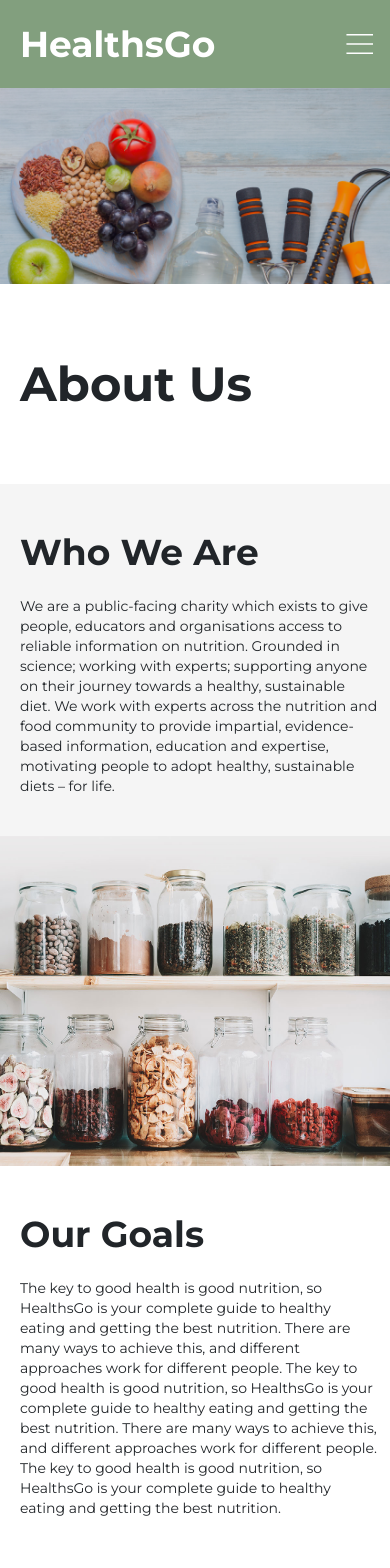
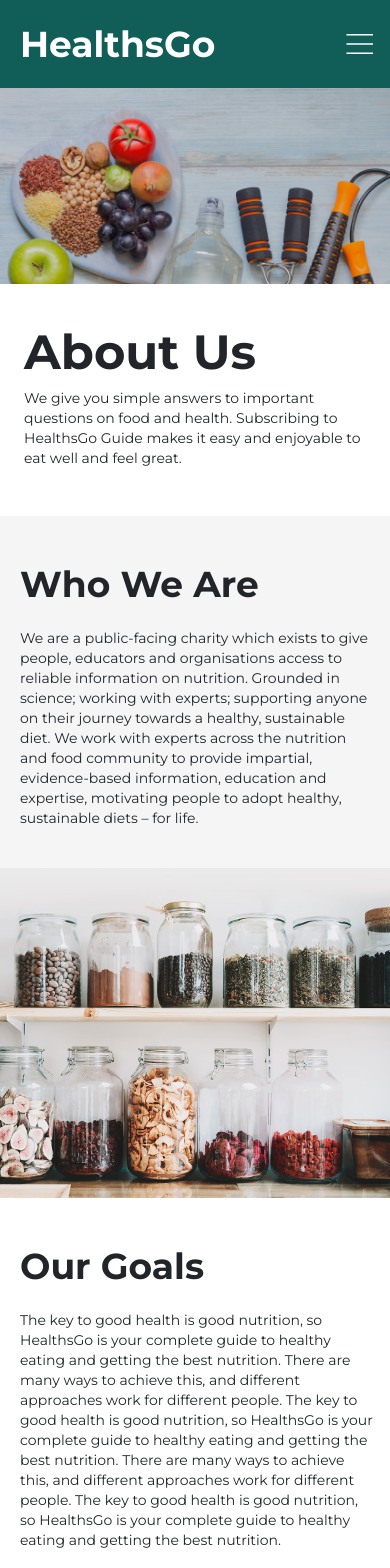
Before and after one commit to astrukar/HCI_2021-22, a Next.js app: page /about in a window 390 px wide. Shown: the top 1568 px of the page. Built offline with nearby package versions, Linux system fonts and the light colour scheme.

Commit message:
fix aligment, spacing and font to be consistent on pages

```diff
--- a/components/aboutcontainer/aboutcontainer.js
+++ b/components/aboutcontainer/aboutcontainer.js
@@ -3,10 +3,17 @@ const AboutContainer = () => {
   return (
     <>
       <Row>
-        <h1 className="flex pl-5 md:justify-center font-bold text-5xl leading-10 font-montserrat md:text-6xl py-20">
+        <h1 className="flex px-4 md:justify-center font-bold text-5xl leading-10 font-montserrat md:text-6xl pt-12 md:pt-20">
           About Us
         </h1>
-        <Col sm={12} md={7} className="bg-neutral-100 pl-5 md:pl-16">
+        <div className="flex justify-center p-0">
+          <span className="max-w-4xl md:text-center text-sm md:text-base font-montserrat mt-3 pb-12 md:pb-20 px-4">
+            We give you simple answers to important questions on food and
+            health. Subscribing to HealthsGo Guide makes it easy and enjoyable
+            to eat well and feel great.
+          </span>
+        </div>
+        <Col sm={12} md={7} className="bg-neutral-100 pl-5 pr-3.5 md:pl-16">
           <h2 className="font-montserrat font-bold text-4xl pt-12 pb-4">
             Who We Are
           </h2>
@@ -25,7 +32,7 @@ const AboutContainer = () => {
         </Col>
       </Row>
       <Row>
-        <Col sm={12} md={7} className="pl-5 md:pl-16">
+        <Col sm={12} md={7} className="pl-5 pr-3.5 md:pl-16">
           <h1 className="font-montserrat font-bold text-4xl pt-12 pb-4">
             Our Goals
           </h1>
@@ -44,7 +51,7 @@ const AboutContainer = () => {
       </Row>
       <Row>
         <Col sm={12} className="bg-neutral-100 pl-5 md:pl-16 pb-14">
-          <h1 className="font-extrabold text-5xl font-montserrat text-5xl pt-10">
+          <h1 className="font-extrabold text-4xl font-montserrat md:text-5xl pt-10">
             Sign Up To Our Newsletter
           </h1>
           <div className="text-sm lg:text-base font-montserrat md:w-3/5 pt-3 pb-9">
--- a/components/blogcontainer/blogcontainer.js
+++ b/components/blogcontainer/blogcontainer.js
@@ -3,7 +3,7 @@ import BlogItem from "./blogitem";
 
 const BlogContainer = ({ blogPosts }) => {
   return (
-    <Row className="flex justify-center pt-24 pl-5 pr-5 md:pl-10 lg:pl-16 pr-3 md:pr-10 lg:pr-16 pb-16">
+    <Row className="flex justify-center pt-24 pl-4 md:pl-10 lg:pl-16 pr-4 md:pr-10 lg:pr-16 pb-16">
       {blogPosts.map((post) => (
         <Col xs={12} md={6} className={`mb-20 p-0 px-md-2`} key={post.sys.id}>
           <BlogItem
--- a/components/blogcontainer/blogitem.js
+++ b/components/blogcontainer/blogitem.js
@@ -16,7 +16,7 @@ const BlogItem = (props) => {
         <h1 className="py-2 font-montserrat text-2xl md:text-3xl font-bold w-10/12 hover:opacity-80">
           {title}
         </h1>
-        <p className="text-sm md:text-base font-montserrat w-7/12 hover:opacity-80">
+        <p className="text-sm md:text-base font-montserrat w-9/12 hover:opacity-80">
           {description}
         </p>
       </a>
--- a/components/header/burgernavigation.js
+++ b/components/header/burgernavigation.js
@@ -5,7 +5,7 @@ const BurgerNavigation = ({ isOpen, menuItems, setIsOpen }) => {
     <main
       className={`${
         !isOpen ? "translate-x-full" : "translate-x-0"
-      } top-0 transform translate fixed left-0 m-0 p-0 bg-hci-white sm:hidden w-screen transition duration-500 ease-in-out flex-col justify-center items-center h-screen z-40`}
+      } top-0 transform translate fixed left-0 m-0 p-0 bg-teal-900 sm:hidden w-screen transition duration-500 ease-in-out flex-col justify-center items-center h-screen z-40`}
       onClick={() => setIsOpen(!isOpen)}
     >
       <NavBar
--- a/components/header/header.js
+++ b/components/header/header.js
@@ -24,7 +24,7 @@ const Header = ({ classes, urlImg }) => {
   return (
     <Row className="p-0">
       <header
-        className={`pl-5 lg:pl-10  relative flex bg-hci-header md:bg-transparent sm:h-28 ${classes}`}
+        className={`pl-5 lg:pl-10 relative flex bg-teal-800 md:bg-transparent sm:h-28 ${classes}`}
       >
         <div className="hidden md:block z--1">
           <Image
@@ -33,7 +33,7 @@ const Header = ({ classes, urlImg }) => {
             objectFit="cover"
             priority
             alt="Hero image"
-            className="brightness-90"
+            className="brightness-75"
           />
         </div>
 
--- a/components/header/navbar.js
+++ b/components/header/navbar.js
@@ -17,7 +17,7 @@ const NavBar = ({ classes, menuItems }) => {
         return (
           <Link key={item} href={menuItemPath} passHref>
             <a
-              className={`mb-2.5 md:px-7 lg:px-10 py-2 whitespace-nowrap w-min hover:bg-hci-white-dark text-white font-montserrat ${
+              className={`mb-2.5 px-7 lg:px-10 py-2 whitespace-nowrap w-min hover:bg-hci-white-dark text-white font-montserrat ${
                 isActive(menuItemPath)
                   ? "bg-hci-white-light text-white font-bold"
                   : ""
--- a/components/signincontainer/signincontainer.js
+++ b/components/signincontainer/signincontainer.js
@@ -3,7 +3,7 @@ const SignInContainer = () => {
   return (
     <Row>
       <Col className="pt-20">
-        <h1 className="flex justify-center font-bold text-5xl leading-10 font-montserrat pb-20">
+        <h1 className="flex justify-center font-bold text-5xl lg:text-6xl leading-10 font-montserrat pb-16">
           Login
         </h1>
         <div className="pt-3 mb-4 pb-3 flex justify-center">
--- a/pages/blog/index.js
+++ b/pages/blog/index.js
@@ -19,7 +19,7 @@ const BlogPage = ({ posts }) => {
         <Header urlImg={headerImage} classes="md:h-44" />
         <MobileImage headerMobile={imgMobile} />
         <Row>
-          <div className="flex pl-5 md:justify-center font-bold text-5xl leading-10 font-montserrat md:text-6xl py-20">
+          <div className="flex pl-5 md:justify-center font-bold text-4xl leading-10 font-montserrat md:text-5xl lg:text-6xl py-12 md:py-20">
             Nutrition Research Topics
           </div>
         </Row>
--- a/pages/index.js
+++ b/pages/index.js
@@ -9,7 +9,7 @@ import { NextSeo } from "next-seo";
 import SEO from "../data/next-seo.config";
 import Link from "next/link";
 import MobileImage from "../components/mobileImg/mobile";
-import imgMobile from "../public/assets/homegallery/mobileimages/imagehome.png";
+import imgMobile from "../public/assets/homegallery/mobileimages/home.png";
 import { articles, recipes } from "../data/homedata";
 
 const renderRecipes = (props) => {
@@ -35,7 +35,7 @@ const Home = () => {
     <>
       <NextSeo title={SEO.title} />
       <Container fluid className={"no-gutters"}>
-        <Header urlImg={headerImage} classes="md:h-44 lg:h-80" />
+        <Header urlImg={imgMobile} classes="md:h-44 lg:h-96" />
         <MobileImage headerMobile={imgMobile} />
         <HomeBanner />
         <Container fluid>
--- a/pages/recipes/index.js
+++ b/pages/recipes/index.js
@@ -36,7 +36,7 @@ const Recipes = ({ recipes, tags }) => {
         <Header urlImg={headerImage} classes="md:h-44" />
         <MobileImage headerMobile={imgMobile} />
         <Row className="flex justify-center">
-          <div className="flex pl-5 md:justify-center font-bold text-5xl leading-10 font-montserrat md:text-6xl pt-20">
+          <div className="flex pl-5 md:justify-center font-bold text-5xl leading-10 font-montserrat md:text-6xl pt-16 md:pt-20">
             Recipes
           </div>
           <p className="max-w-4xl md:text-center text-sm md:text-base font-montserrat pt-3 pb-10 pl-6">
```
Also changed, not shown: public/assets/homegallery/mobileimages/home.png (added), public/assets/homegallery/mobileimages/imagehome.png (deleted).
